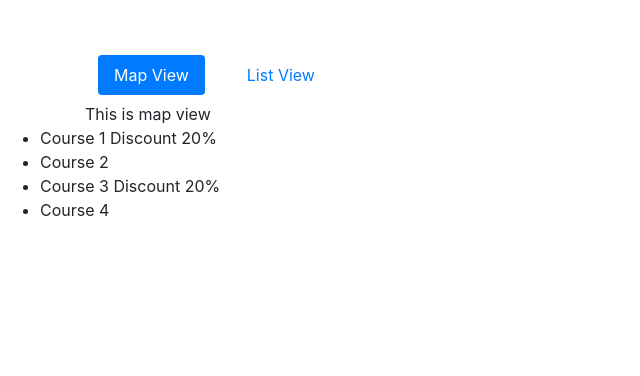
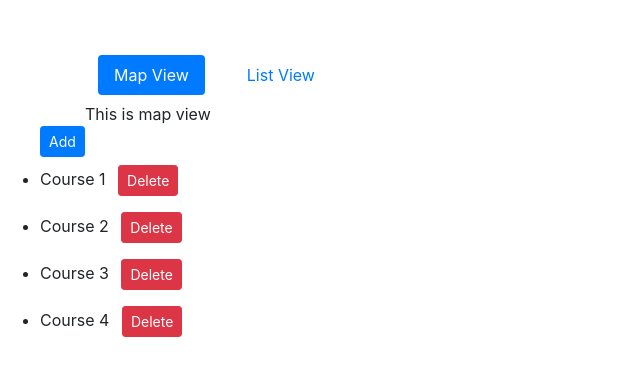
Before and after one commit to no197/angular-training, an Angular app: page / in a window 1280 px wide. Shown: the top 376 px of the page, without its empty margins (0-640 px from the left). Built offline with nearby package versions, Linux system fonts and the light colour scheme.

Commit message:
ngFor and change detection

```diff
--- a/src/app/app.component.html
+++ b/src/app/app.component.html
@@ -26,7 +26,11 @@
 </div>
 
 <ul>
+  <button (click)="addCourse()" class="btn btn-sm btn-primary">Add</button>
   <li *ngFor="let course of courses; even as isEven">
-    {{ course.name }} <span *ngIf="isEven"> Discount 20%</span>
+    {{ course.name }}
+    <button (click)="onDelete(course.id)" class="btn btn-sm btn-danger m-2">
+      Delete
+    </button>
   </li>
 </ul>
--- a/src/app/app.component.ts
+++ b/src/app/app.component.ts
@@ -14,6 +14,20 @@ export class AppComponent {
     { id: 4, name: "Course 4" }
   ]
   viewMode = "map"
+
+  addCourse() {
+    if (!this.courses.length) {
+      this.courses.push({ id: 1, name: "Course 1" });
+      return;
+    }
+    let maxId = Math.max(...this.courses.map(item => item.id));
+    let newId = maxId + 1;
+    this.courses.push({ id: newId, name: `Course ${newId}` })
+  }
+
+  onDelete(id) {
+    this.courses = this.courses.filter(item => item.id != id);
+  }
 }
 
 interface Course {
```
